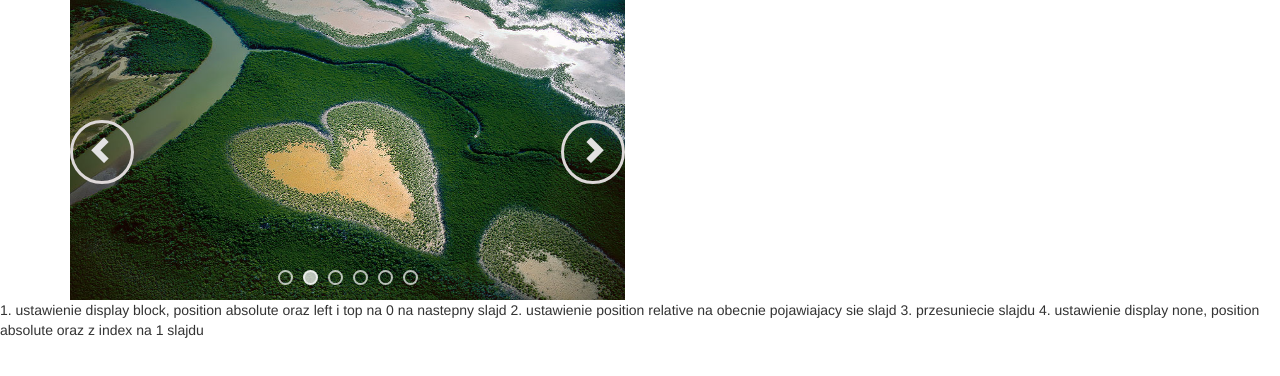
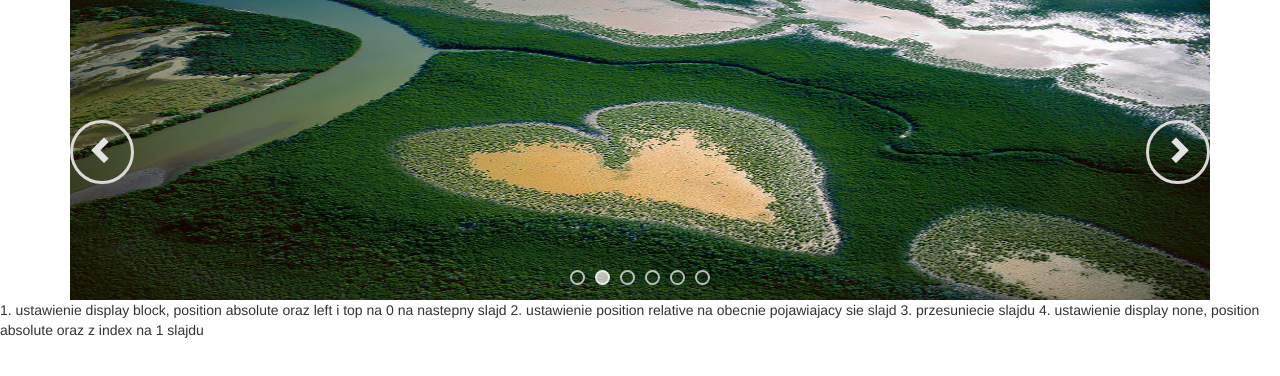
Before and after one commit to rom1119/slider, a website: page index.html in a window 1280 px wide. Drawn offline with nearby package versions, Linux system fonts and the light colour scheme.

Commit message:
change test13

```diff
--- a/index.html
+++ b/index.html
@@ -15,7 +15,7 @@
 <body>
 	<div class="container">
 		<div class="row">
-			<div class="col-xs-6">
+			<div class="col-xs-12">
  				<div class="slider" data-gallery="slider1"></div>
 			</div>
 
```
